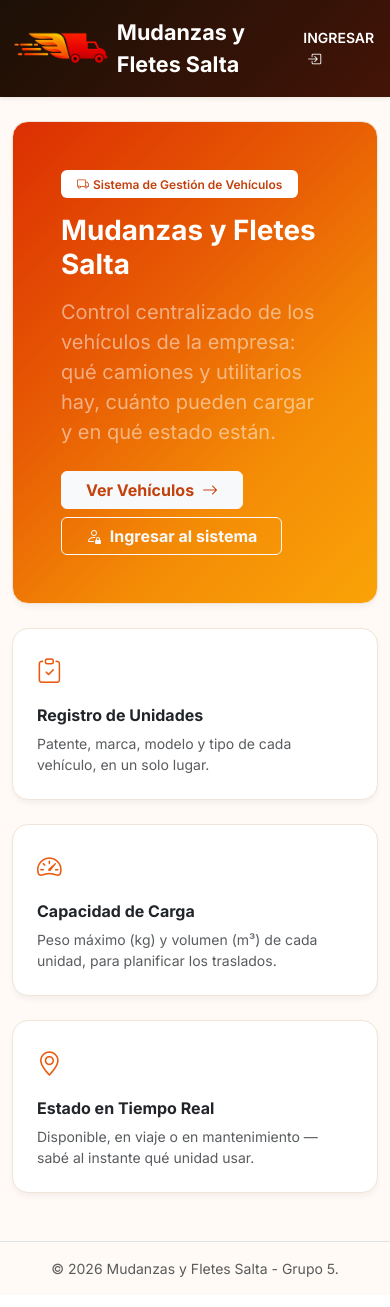
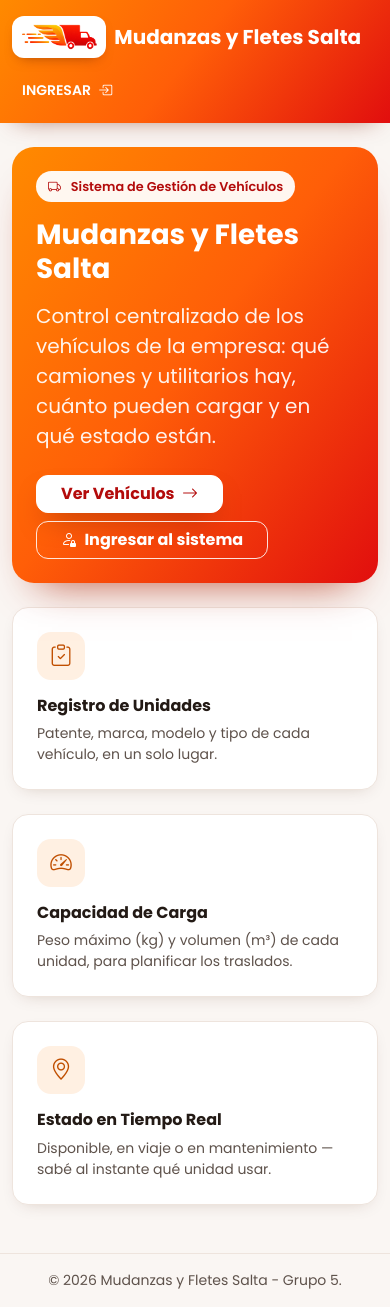
Before and after one commit to MarioGg43/BD_Mudanza, a Django app: page / in a window 390 px wide. Before the commit the page ends 1277 px from the top, so only its background shows below. Run offline with Django 4.2, Linux system fonts and the light colour scheme.

Commit message:
Apply the mobile app brand colors to the Bootstrap pages

```diff
--- a/pedidos/templates/pedidos/_estado.html
+++ b/pedidos/templates/pedidos/_estado.html
@@ -1 +1 @@
-<span class="badge {% if estado == 'Pendiente' %}text-bg-warning{% elif estado == 'Confirmado' %}text-bg-primary{% elif estado == 'Finalizado' %}text-bg-success{% else %}text-bg-secondary{% endif %}">{{ estado }}</span>
+<span class="estado {% if estado == 'Pendiente' %}estado-pendiente{% elif estado == 'Confirmado' %}estado-confirmado{% elif estado == 'Finalizado' %}estado-finalizado{% else %}estado-anulado{% endif %}">{{ estado }}</span>
--- a/pedidos/templates/pedidos/servicios_lista.html
+++ b/pedidos/templates/pedidos/servicios_lista.html
@@ -17,7 +17,7 @@
                 <td class="fw-semibold">{{ s.Tipo_servicio }}</td>
                 <td class="text-end">${{ s.Precio_base|floatformat:"2g" }}</td>
                 <td class="small">{% for r in s.recursos.all %}{{ r.Materiales }}{% if not forloop.last %}, {% endif %}{% empty %}—{% endfor %}</td>
-                <td>{% if s.Activo %}<span class="badge text-bg-success">Activo</span>{% else %}<span class="badge text-bg-secondary">Dado de baja</span>{% endif %}</td>
+                <td>{% if s.Activo %}<span class="estado estado-activo">Activo</span>{% else %}<span class="estado estado-baja">Dado de baja</span>{% endif %}</td>
                 <td class="text-end text-nowrap">
                     <a href="{% url 'servicios_editar' s.id_servicio %}" class="btn btn-sm btn-warning">Editar</a>
                     {% if s.Activo %}
--- /dev/null
+++ b/usuarios/static/css/marca.css
@@ -0,0 +1,272 @@
+/*
+ * marca.css — identidad visual de Mudanzas y Fletes Salta.
+ * Mismos colores que la app móvil (app-movil/styles.css) y la sección 5 de la
+ * especificación de ajustes del Hito 3. Se carga después de Bootstrap (pantallas
+ * de vehículos y pedidos) y también sirve sola para las pantallas Tailwind.
+ */
+
+/* ---------- tokens ---------- */
+:root {
+  --naranja: #FF7A00;
+  --rojo: #E10E0E;
+  --coral: #FC7753;
+  --amarillo: #FFC107;
+  --grad: linear-gradient(128deg, #FF8A00 0%, #FF5E08 48%, #E10E0E 100%);
+  --grad-osc: linear-gradient(128deg, #F07F00 0%, #EE5200 48%, #C90C0C 100%);
+  --naranja-osc: #C04F00;
+  --naranja-suave: #FFF0E2;
+  --rojo-osc: #B30B0B;
+  --rojo-suave: #FDE9E9;
+
+  --tinta: #231A15;
+  --tinta-2: #5E524B;
+  --tinta-3: #9A8D85;
+  --linea: #EEE4DD;
+  --fondo: #FAF6F3;
+  --card: #FFFFFF;
+
+  /* estados */
+  --ok: #17784A;    --ok-bg: #E2F3E9;
+  --warn: #875600;  --warn-bg: #FFF2C9;
+  --info: #1E5BB8;  --info-bg: #E5EEFC;
+  --gris: #5E524B;  --gris-bg: #EFE9E4;
+
+  --font: 'Poppins', 'Segoe UI', system-ui, -apple-system, Arial, sans-serif;
+  --radio: 16px;
+  --radio-sm: 12px;
+  --sombra: 0 6px 18px -10px rgba(70, 30, 5, .25);
+  --sombra-btn: 0 10px 20px -12px rgba(225, 14, 14, .6);
+  --anillo: 0 0 0 3px rgba(255, 122, 0, .18);
+
+  /* Bootstrap 5.3 lee estas variables: así los componentes heredan la marca */
+  --bs-body-font-family: var(--font);
+  --bs-body-color: var(--tinta);
+  --bs-body-bg: var(--fondo);
+  --bs-border-color: var(--linea);
+  --bs-secondary-color: var(--tinta-2);
+  --bs-link-color: var(--naranja-osc);
+  --bs-link-color-rgb: 192, 79, 0;
+  --bs-link-hover-color: var(--rojo-osc);
+  --bs-link-hover-color-rgb: 179, 11, 11;
+  --bs-primary: var(--naranja);
+  --bs-primary-rgb: 255, 122, 0;
+}
+
+/* ---------- base ---------- */
+body {
+  background-color: var(--fondo);
+  color: var(--tinta);
+  font-family: var(--font);
+}
+h1, h2, h3, h4, h5, h6, .h1, .h2, .h3, .h4, .h5, .h6 { color: var(--tinta); }
+a { color: var(--naranja-osc); }
+a:hover { color: var(--rojo-osc); }
+.text-muted, .text-secondary { color: var(--tinta-2) !important; }
+.text-marca { color: var(--naranja-osc) !important; }
+.bg-marca, .grad-marca { background: var(--grad) !important; color: #fff; }
+.bg-fondo { background-color: var(--fondo) !important; }
+
+:focus-visible { outline: 2.5px solid var(--naranja); outline-offset: 2px; }
+.btn:focus-visible, .form-control:focus-visible, .form-select:focus-visible,
+.form-check-input:focus-visible, .btn-close:focus-visible {
+  outline: 2.5px solid var(--naranja); outline-offset: 2px; box-shadow: none;
+}
+
+/* ---------- encabezado ---------- */
+.navbar-brand-custom, .encabezado-marca {
+  background: var(--grad);
+  color: #fff;
+  box-shadow: 0 10px 24px -16px rgba(120, 30, 0, .7);
+}
+.navbar-brand-custom a { color: #fff; }
+.logo-pastilla {
+  display: inline-flex; align-items: center; justify-content: center;
+  background: #fff; border-radius: 12px; padding: 4px 8px;
+  box-shadow: 0 6px 14px -8px rgba(90, 20, 0, .6);
+}
+.logo-pastilla img { display: block; height: 34px; width: auto; }
+.menu-marca a {
+  color: #fff; text-decoration: none; padding: 6px 10px; border-radius: 999px;
+  transition: background-color .15s;
+}
+.menu-marca a:hover { color: #fff; background: rgba(255, 255, 255, .18); }
+.menu-marca a.activo, .menu-marca a[aria-current="page"] {
+  background: rgba(255, 255, 255, .24); text-decoration: underline; text-underline-offset: 4px;
+}
+.menu-marca a:focus-visible, .navbar-brand-custom a:focus-visible { outline-color: #fff; }
+
+/* ---------- tarjetas ---------- */
+.card-panel, .tarjeta {
+  background-color: var(--card);
+  border: 1px solid var(--linea);
+  border-radius: var(--radio);
+  box-shadow: var(--sombra);
+}
+.card-panel.overflow-hidden .table, .card-panel > .table { margin-bottom: 0; }
+
+/* ---------- héroe (portada) ---------- */
+.heroe-marca {
+  background: var(--grad);
+  color: #fff;
+  border: none;
+  border-radius: 22px;
+  box-shadow: 0 24px 40px -26px rgba(170, 30, 0, .8);
+  position: relative;
+  overflow: hidden;
+}
+.heroe-marca h1, .heroe-marca h2, .heroe-marca p { color: #fff; }
+.heroe-marca .texto-suave { color: rgba(255, 255, 255, .92); }
+.etiqueta-blanca {
+  display: inline-flex; align-items: center; gap: 6px;
+  background: rgba(255, 255, 255, .94); color: var(--rojo-osc);
+  font-weight: 600; font-size: .8rem; padding: 6px 12px; border-radius: 999px;
+}
+.icono-marca {
+  display: inline-grid; place-items: center; width: 48px; height: 48px;
+  border-radius: 14px; background: var(--naranja-suave); color: var(--naranja-osc);
+}
+
+/* ---------- botones ---------- */
+.btn { border-radius: var(--radio-sm); font-weight: 500; }
+.btn-success, .btn-primary, .btn-marca {
+  background: var(--grad);
+  color: #fff;
+  border: none;
+  font-weight: 600;
+  box-shadow: var(--sombra-btn);
+}
+.btn-success:hover, .btn-primary:hover, .btn-marca:hover,
+.btn-success:focus, .btn-primary:focus, .btn-marca:focus,
+.btn-success:active, .btn-primary:active, .btn-marca:active,
+.btn-success.active, .btn-primary.active {
+  background: var(--grad-osc);
+  color: #fff;
+  border: none;
+}
+.btn-warning {
+  --bs-btn-bg: var(--amarillo);
+  --bs-btn-border-color: var(--amarillo);
+  --bs-btn-color: var(--tinta);
+  --bs-btn-hover-bg: #F2B600;
+  --bs-btn-hover-border-color: #F2B600;
+  --bs-btn-hover-color: var(--tinta);
+  --bs-btn-active-bg: #E5AC00;
+  --bs-btn-active-border-color: #E5AC00;
+  --bs-btn-active-color: var(--tinta);
+  font-weight: 600;
+}
+.btn-danger {
+  --bs-btn-bg: var(--rojo);
+  --bs-btn-border-color: var(--rojo);
+  --bs-btn-hover-bg: var(--rojo-osc);
+  --bs-btn-hover-border-color: var(--rojo-osc);
+  --bs-btn-active-bg: var(--rojo-osc);
+  --bs-btn-active-border-color: var(--rojo-osc);
+}
+.btn-outline-secondary, .btn-outline-primary, .btn-outline-success, .btn-ghost {
+  --bs-btn-color: var(--tinta);
+  --bs-btn-bg: var(--card);
+  --bs-btn-border-color: var(--linea);
+  --bs-btn-hover-color: var(--naranja-osc);
+  --bs-btn-hover-bg: var(--naranja-suave);
+  --bs-btn-hover-border-color: var(--naranja);
+  --bs-btn-active-color: var(--naranja-osc);
+  --bs-btn-active-bg: var(--naranja-suave);
+  --bs-btn-active-border-color: var(--naranja);
+  border-width: 1.5px;
+}
+.btn-outline-danger {
+  --bs-btn-color: var(--rojo-osc);
+  --bs-btn-bg: var(--card);
+  --bs-btn-border-color: #F2C4C4;
+  --bs-btn-hover-color: #fff;
+  --bs-btn-hover-bg: var(--rojo);
+  --bs-btn-hover-border-color: var(--rojo);
+  --bs-btn-active-color: #fff;
+  --bs-btn-active-bg: var(--rojo-osc);
+  --bs-btn-active-border-color: var(--rojo-osc);
+  border-width: 1.5px;
+}
+/* botones sobre el degradé */
+.btn-blanco, .btn-light {
+  --bs-btn-color: var(--rojo-osc);
+  --bs-btn-bg: #fff;
+  --bs-btn-border-color: #fff;
+  --bs-btn-hover-color: var(--rojo-osc);
+  --bs-btn-hover-bg: var(--naranja-suave);
+  --bs-btn-hover-border-color: var(--naranja-suave);
+  --bs-btn-active-color: var(--rojo-osc);
+  --bs-btn-active-bg: var(--naranja-suave);
+  font-weight: 600;
+  box-shadow: 0 14px 28px -12px rgba(90, 20, 0, .55);
+}
+.btn-outline-light {
+  --bs-btn-color: #fff;
+  --bs-btn-border-color: rgba(255, 255, 255, .85);
+  --bs-btn-hover-color: var(--rojo-osc);
+  --bs-btn-hover-bg: #fff;
+  --bs-btn-hover-border-color: #fff;
+  border-width: 1.5px;
+  font-weight: 600;
+}
+.heroe-marca .btn:focus-visible { outline-color: #fff; }
+
+/* ---------- formularios ---------- */
+.form-label { font-weight: 600; color: var(--tinta-2); font-size: .9rem; }
+.form-control, .form-select {
+  background-color: var(--card);
+  border-color: var(--linea);
+  border-radius: var(--radio-sm);
+  color: var(--tinta);
+}
+.form-control:focus, .form-select:focus {
+  border-color: var(--naranja);
+  box-shadow: var(--anillo);
+}
+.form-control::placeholder { color: var(--tinta-3); }
+.form-check-input:checked {
+  background-color: var(--naranja);
+  border-color: var(--naranja);
+}
+.form-check-input:focus { border-color: var(--naranja); box-shadow: var(--anillo); }
+.form-control.is-invalid, .form-select.is-invalid { border-color: var(--rojo); }
+.invalid-feedback, .text-danger { color: var(--rojo-osc) !important; }
+
+/* ---------- tablas ---------- */
+.table {
+  --bs-table-color: var(--tinta);
+  --bs-table-border-color: var(--linea);
+  --bs-table-hover-bg: var(--naranja-suave);
+  --bs-table-hover-color: var(--tinta);
+}
+.table > thead th, .table-light th {
+  --bs-table-bg: var(--fondo);
+  --bs-table-color: var(--tinta-2);
+  font-size: .78rem; font-weight: 600; text-transform: uppercase; letter-spacing: .04em;
+}
+
+/* ---------- alertas ---------- */
+.alert { border-radius: var(--radio-sm); border-width: 1px; }
+.alert-success { background: var(--ok-bg); color: var(--ok); border-color: #C6E6D3; }
+.alert-info { background: var(--info-bg); color: var(--info); border-color: #C9DAF6; }
+.alert-warning { background: var(--warn-bg); color: var(--warn); border-color: #F6DE95; }
+.alert-secondary { background: var(--gris-bg); color: var(--gris); border-color: #E2D8D0; }
+.alert-danger, .alert-error { background: var(--rojo-suave); color: var(--rojo-osc); border-color: #F2C4C4; }
+
+/* ---------- estados (badges) ---------- */
+.estado {
+  display: inline-flex; align-items: center; gap: 6px;
+  font-size: .75rem; font-weight: 600; padding: 4px 10px; border-radius: 999px;
+  white-space: nowrap; line-height: 1.4;
+}
+.estado::before {
+  content: ''; width: 6px; height: 6px; border-radius: 50%; background: currentColor;
+}
+.estado-pendiente { background: var(--warn-bg); color: var(--warn); }
+.estado-confirmado { background: var(--info-bg); color: var(--info); }
+.estado-finalizado, .estado-activo { background: var(--ok-bg); color: var(--ok); }
+.estado-anulado, .estado-baja { background: var(--gris-bg); color: var(--gris); }
+.estado-marca { background: var(--naranja-suave); color: var(--naranja-osc); }
+
+/* ---------- pie ---------- */
+.pie-marca { color: var(--tinta-2); border-top: 1px solid var(--linea); }
--- a/vehiculos/templates/vehiculos/base.html
+++ b/vehiculos/templates/vehiculos/base.html
@@ -7,64 +7,35 @@
     <title>{% block title %}Mudanzas y Fletes Salta{% endblock %}</title>
     <link href="https://cdn.jsdelivr.net/npm/bootstrap@5.3.0/dist/css/bootstrap.min.css" rel="stylesheet">
     <link rel="stylesheet" href="https://cdn.jsdelivr.net/npm/bootstrap-icons@1.11.0/font/bootstrap-icons.css">
-    <link href="https://fonts.googleapis.com/css2?family=Inter:wght@400;500;600;700;800&display=swap" rel="stylesheet">
-    <style>
-        :root {
-            --primary-color: #ea580c;
-            --primary-dark: #c2410c;
-            --accent-gold: #faa307;
-            --secondary-color: #1c1006;
-            --bg-light: #fffaf5;
-        }
-        body {
-            font-family: 'Inter', sans-serif;
-            background-color: var(--bg-light);
-        }
-        .navbar-brand-custom {
-            background: linear-gradient(135deg, #1c1006 0%, #431407 100%);
-        }
-        .btn-success {
-            background-color: var(--primary-color);
-            border-color: var(--primary-color);
-        }
-        .btn-success:hover, .btn-success:focus {
-            background-color: var(--primary-dark);
-            border-color: var(--primary-dark);
-        }
-        a {
-            color: var(--primary-dark);
-        }
-        .card-panel {
-            border-radius: 1rem;
-            border: 1px solid #f1e4d8;
-            box-shadow: 0 4px 6px -1px rgba(0, 0, 0, 0.05);
-        }
-    </style>
+    <link rel="preconnect" href="https://fonts.googleapis.com">
+    <link rel="preconnect" href="https://fonts.gstatic.com" crossorigin>
+    <link href="https://fonts.googleapis.com/css2?family=Poppins:wght@400;500;600;700&display=swap" rel="stylesheet">
+    <link rel="stylesheet" href="{% static 'css/marca.css' %}">
 </head>
 <body>
 
-    <header class="navbar-brand-custom text-white py-3 mb-4 shadow-sm">
-        <div class="container d-flex justify-content-between align-items-center">
-            <a href="{% url 'inicio' %}" class="text-white text-decoration-none fs-4 fw-bold d-flex align-items-center">
-                <img src="{% static 'vehiculos/logo.png' %}" alt="Mudanzas y Fletes Salta" class="me-2" style="height: 42px; width: auto;">Mudanzas y Fletes Salta
+    <header class="navbar-brand-custom text-white py-3 mb-4">
+        <div class="container d-flex flex-wrap gap-3 justify-content-between align-items-center">
+            <a href="{% url 'inicio' %}" class="text-white text-decoration-none fs-5 fw-bold d-flex align-items-center">
+                <span class="logo-pastilla me-2"><img src="{% static 'vehiculos/logo.png' %}" alt="Mudanzas y Fletes Salta"></span>Mudanzas y Fletes Salta
             </a>
-            <nav class="d-flex flex-wrap align-items-center gap-3 small text-uppercase fw-semibold">
-                {% with rol=request.session.usuario_rol %}
+            <nav class="menu-marca d-flex flex-wrap align-items-center gap-1 small text-uppercase fw-semibold">
+                {% with rol=request.session.usuario_rol ruta=request.path vista=request.resolver_match.url_name %}
                 {% if rol == 'Administrador' %}
-                <a href="{% url 'admin_dashboard' %}" class="text-white-50 text-decoration-none">Panel</a>
-                <a href="{% url 'lista_vehiculos' %}" class="text-white-50 text-decoration-none">Vehículos</a>
-                <a href="{% url 'pedidos_lista' %}" class="text-white-50 text-decoration-none">Pedidos</a>
-                <a href="{% url 'servicios_lista' %}" class="text-white-50 text-decoration-none">Servicios</a>
+                <a href="{% url 'admin_dashboard' %}">Panel</a>
+                <a href="{% url 'lista_vehiculos' %}"{% if '/vehiculos/' in ruta %} class="activo" aria-current="page"{% endif %}>Vehículos</a>
+                <a href="{% url 'pedidos_lista' %}"{% if '/pedidos/' in ruta %} class="activo" aria-current="page"{% endif %}>Pedidos</a>
+                <a href="{% url 'servicios_lista' %}"{% if '/servicios/' in ruta %} class="activo" aria-current="page"{% endif %}>Servicios</a>
                 {% elif rol == 'Cliente' %}
-                <a href="{% url 'pedidos_lista' %}" class="text-white-50 text-decoration-none">Mis pedidos</a>
-                <a href="{% url 'pedidos_nuevo' %}" class="text-white-50 text-decoration-none">Pedir mudanza</a>
+                <a href="{% url 'pedidos_lista' %}"{% if '/pedidos/' in ruta and vista != 'pedidos_nuevo' %} class="activo" aria-current="page"{% endif %}>Mis pedidos</a>
+                <a href="{% url 'pedidos_nuevo' %}"{% if vista == 'pedidos_nuevo' %} class="activo" aria-current="page"{% endif %}>Pedir mudanza</a>
                 {% elif rol %}
-                <a href="{% url 'usuario_portal' %}" class="text-white-50 text-decoration-none">Portal</a>
+                <a href="{% url 'usuario_portal' %}">Portal</a>
                 {% endif %}
                 {% if request.session.usuario_dni %}
-                <a href="{% url 'logout' %}" class="text-white text-decoration-none">Salir <i class="bi bi-box-arrow-right ms-1"></i></a>
+                <a href="{% url 'logout' %}">Salir <i class="bi bi-box-arrow-right ms-1"></i></a>
                 {% else %}
-                <a href="{% url 'login' %}" class="text-white text-decoration-none">Ingresar <i class="bi bi-box-arrow-in-right ms-1"></i></a>
+                <a href="{% url 'login' %}">Ingresar <i class="bi bi-box-arrow-in-right ms-1"></i></a>
                 {% endif %}
                 {% endwith %}
             </nav>
@@ -84,7 +55,7 @@
         {% block content %}{% endblock %}
     </main>
 
-    <footer class="text-center text-muted small py-3 border-top">
+    <footer class="pie-marca text-center small py-3">
         <div class="container">
             &copy; 2026 Mudanzas y Fletes Salta - Grupo 5.
         </div>
--- a/vehiculos/templates/vehiculos/inicio.html
+++ b/vehiculos/templates/vehiculos/inicio.html
@@ -3,19 +3,19 @@
 {% block title %}Mudanzas y Fletes Salta{% endblock %}
 {% block content %}
 
-<div class="card-panel p-5 mb-4 text-white" style="background: linear-gradient(135deg, #dc2f02 0%, #e85d04 40%, #f48c06 70%, #faa307 100%);">
+<div class="heroe-marca p-4 p-md-5 mb-4">
     <div class="row align-items-center g-4">
         <div class="col-lg-8">
-            <span class="badge bg-white fw-semibold px-3 py-2 mb-3" style="color: #c2410c;">
+            <span class="etiqueta-blanca mb-3">
                 <i class="bi bi-truck me-1"></i>Sistema de Gestión de Vehículos
             </span>
             <h1 class="display-6 fw-bold mb-3">Mudanzas y Fletes Salta</h1>
-            <p class="fs-5 mb-4 text-white-50">
+            <p class="fs-5 mb-4 texto-suave">
                 Control centralizado de los vehículos de la empresa: qué camiones y utilitarios hay,
                 cuánto pueden cargar y en qué estado están.
             </p>
             <div class="d-flex flex-wrap gap-2">
-                <a href="{% url 'lista_vehiculos' %}" class="btn btn-light fw-bold px-4" style="color: #c2410c;">
+                <a href="{% url 'lista_vehiculos' %}" class="btn btn-blanco fw-bold px-4">
                     Ver Vehículos <i class="bi bi-arrow-right ms-1"></i>
                 </a>
                 <a href="{% url 'login' %}" class="btn btn-outline-light fw-bold px-4">
@@ -33,8 +33,8 @@
 
 <div class="row g-4">
     <div class="col-md-4">
-        <div class="card-panel bg-white p-4 h-100">
-            <i class="bi bi-clipboard-check fs-2 mb-3 d-block" style="color: var(--primary-color);"></i>
+        <div class="card-panel p-4 h-100">
+            <span class="icono-marca mb-3"><i class="bi bi-clipboard-check fs-4"></i></span>
             <h2 class="h6 fw-bold">Registro de Unidades</h2>
             <p class="text-muted small mb-0">
                 Patente, marca, modelo y tipo de cada vehículo, en un solo lugar.
@@ -42,8 +42,8 @@
         </div>
     </div>
     <div class="col-md-4">
-        <div class="card-panel bg-white p-4 h-100">
-            <i class="bi bi-speedometer2 fs-2 mb-3 d-block" style="color: var(--primary-color);"></i>
+        <div class="card-panel p-4 h-100">
+            <span class="icono-marca mb-3"><i class="bi bi-speedometer2 fs-4"></i></span>
             <h2 class="h6 fw-bold">Capacidad de Carga</h2>
             <p class="text-muted small mb-0">
                 Peso máximo (kg) y volumen (m³) de cada unidad, para planificar los traslados.
@@ -51,8 +51,8 @@
         </div>
     </div>
     <div class="col-md-4">
-        <div class="card-panel bg-white p-4 h-100">
-            <i class="bi bi-geo-alt fs-2 mb-3 d-block" style="color: var(--primary-color);"></i>
+        <div class="card-panel p-4 h-100">
+            <span class="icono-marca mb-3"><i class="bi bi-geo-alt fs-4"></i></span>
             <h2 class="h6 fw-bold">Estado en Tiempo Real</h2>
             <p class="text-muted small mb-0">
                 Disponible, en viaje o en mantenimiento — sabé al instante qué unidad usar.
```
Also changed, not shown: pedidos/templates/pedidos/comprobante.html (+34 -13 lines), vehiculos/templates/vehiculos/lista_vehiculos.html (+5 -5 lines).
